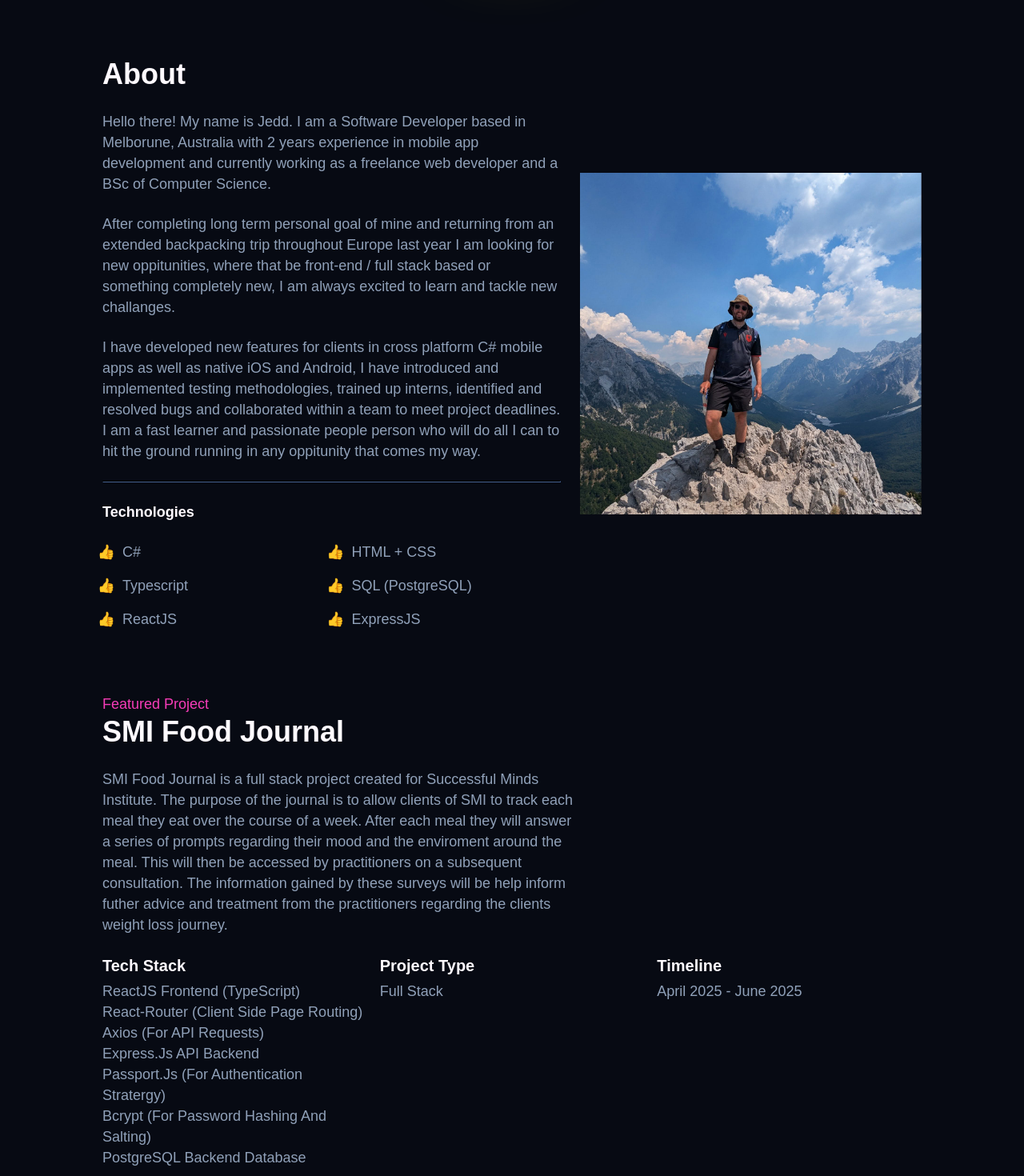
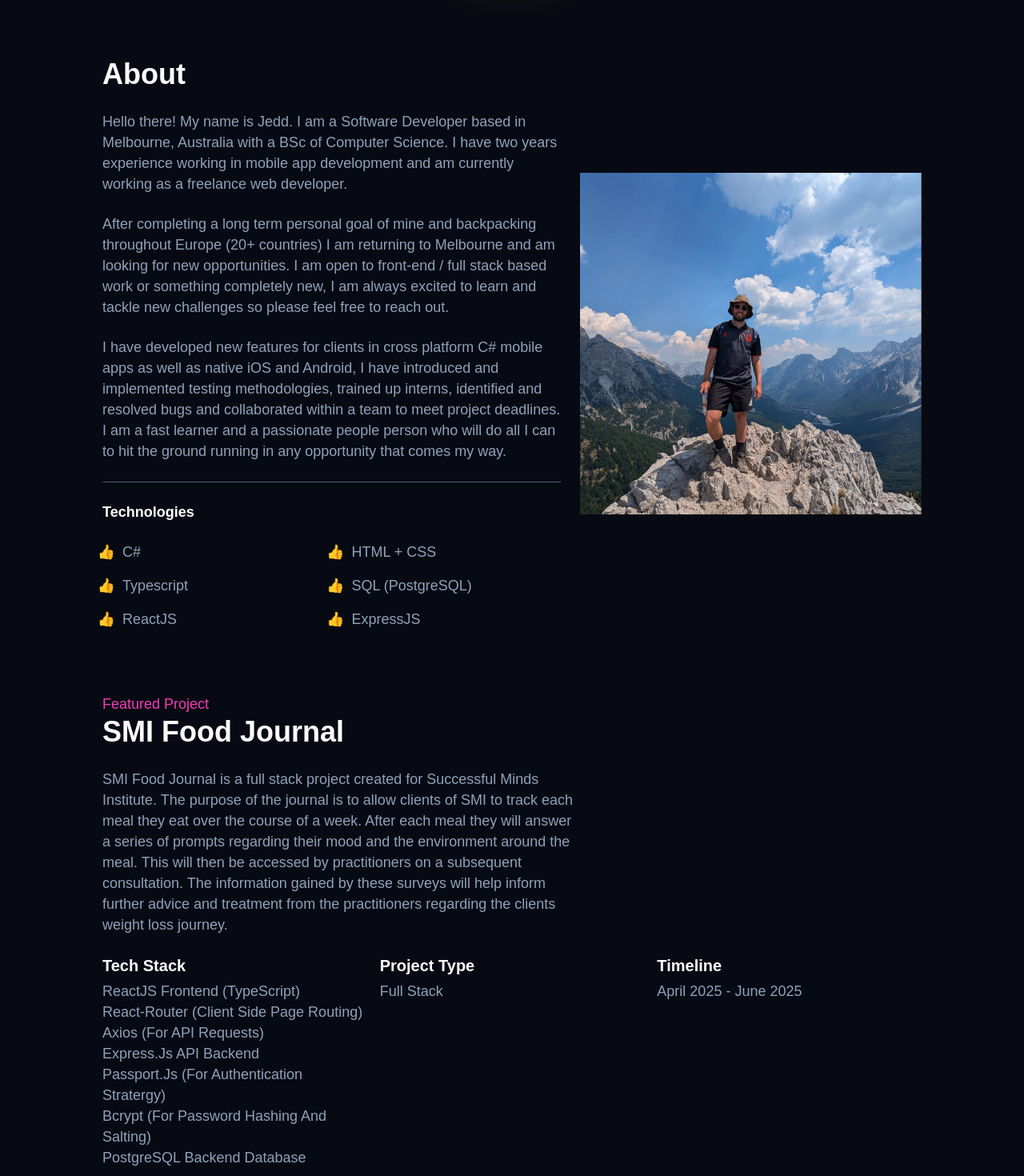
Before and after one commit to jeddnugent/personal-portfolio, a React (Vite) app: page / in a window 1280 px wide. Shown: the part 640-2110 px from the top of the page at 80% size. Built offline with nearby package versions, Linux system fonts and the light colour scheme; some icons are missing.

Commit message:
Updating website copy

```diff
--- a/src/components/About.tsx
+++ b/src/components/About.tsx
@@ -13,9 +13,9 @@ function About() {
 				<div id="about" className="about container section">
 					<div className="about__content">
 						<h2 className="about__title">About</h2>
-						<p className="about__desc">Hello there! My name is Jedd. I am a Software Developer based in Melborune, Australia with 2 years experience in mobile app development and currently working as a freelance web developer and a BSc of Computer Science.</p>
-						<p className="about__desc">After completing long term personal goal of mine and returning from an extended backpacking trip throughout Europe last year I am looking for new oppitunities, where that be front-end / full stack based or something completely new, I am always excited to learn and tackle new challanges.</p>
-						<p className="about__desc">I have developed new features for clients in cross platform C# mobile apps as well as native iOS and Android, I have introduced and implemented testing methodologies, trained up interns, identified and resolved bugs and collaborated within a team to meet project deadlines. I am a fast learner and passionate people person who will do all I can to hit the ground running in any oppitunity that comes my way.</p>
+						<p className="about__desc">Hello there! My name is Jedd. I am a Software Developer based in Melbourne, Australia with a BSc of Computer Science. I have two years experience working in mobile app development and am currently working as a freelance web developer.</p>
+						<p className="about__desc">After completing a long term personal goal of mine and backpacking throughout Europe (20+ countries) I am returning to Melbourne and am looking for new opportunities. I am open to front-end / full stack based work or something completely new, I am always excited to learn and tackle new challenges so please feel free to reach out.</p>
+						<p className="about__desc">I have developed new features for clients in cross platform C# mobile apps as well as native iOS and Android, I have introduced and implemented testing methodologies, trained up interns, identified and resolved bugs and collaborated within a team to meet project deadlines. I am a fast learner and a passionate people person who will do all I can to hit the ground running in any opportunity that comes my way.</p>
 						<hr className="about__hr" />
 						<h3 className="about__subtitle">Technologies</h3>
 						<div className="about__ul-container">
--- a/src/components/Featured.tsx
+++ b/src/components/Featured.tsx
@@ -20,10 +20,7 @@ function Featured() {
 						</a>
 					</div>
 					<p className="featured__desc">
-						SMI Food Journal is a full stack project created for Successful Minds Institute.
-						The purpose of the journal is to allow clients of SMI to track each meal they eat over the course of a week.
-						After each meal they will answer a series of prompts regarding their mood and the enviroment around the meal.
-						This will then be accessed by practitioners on a subsequent consultation. The information gained by these surveys will be help inform futher advice and treatment from the practitioners regarding the clients weight loss journey.
+						SMI Food Journal is a full stack project created for Successful Minds Institute. The purpose of the journal is to allow clients of SMI to track each meal they eat over the course of a week. After each meal they will answer a series of prompts regarding their mood and the environment around the meal. This will then be accessed by practitioners on a subsequent consultation. The information gained by these surveys will help inform further advice and treatment from the practitioners regarding the clients weight loss journey.
 					</p>
 					<div className='featured__info-container'>
 						<div>
--- a/src/components/Projects.tsx
+++ b/src/components/Projects.tsx
@@ -13,13 +13,13 @@ function Projects() {
 			>
 				<div className="projects container section">
 					<h2 className="projects__title">Projects</h2>
-					<p className="projects__desc">A brief overview of work, mainly web developement I have completed for clients. A more extensive look at these projects can be found on my GitHub profile linked above. This section will be updated once new work is completed</p>
+					<p className="projects__desc">A brief overview of work, mainly web development, I have completed for clients. A more extensive look at these projects can be found on my GitHub profile linked above. This section will be updated once new work is completed.</p>
 					<div className="project-tile__container">
 						<ProjectTile
 							projectTitle="Helen Yospeh Portfolio"
 							propjectId="1"
 							projectImg="/helen_website_prev.png"
-							projectDesc="Single page react website created for concert photographer Helen Yoseph. This website is intended to serve as a landing page and portfolio of her work and more dynamically and professionally display her photos in the effort to attract new clients and oppitunities"
+							projectDesc="Single page react website created for concert photographer Helen Yoseph. This website is intended to serve as a landing page and portfolio of her work and more dynamically and professionally display her photos in the effort to attract new clients and opportunities"
 							projectLink="https://helenyoseph.vercel.app"
 						/>
 					</div>
```
